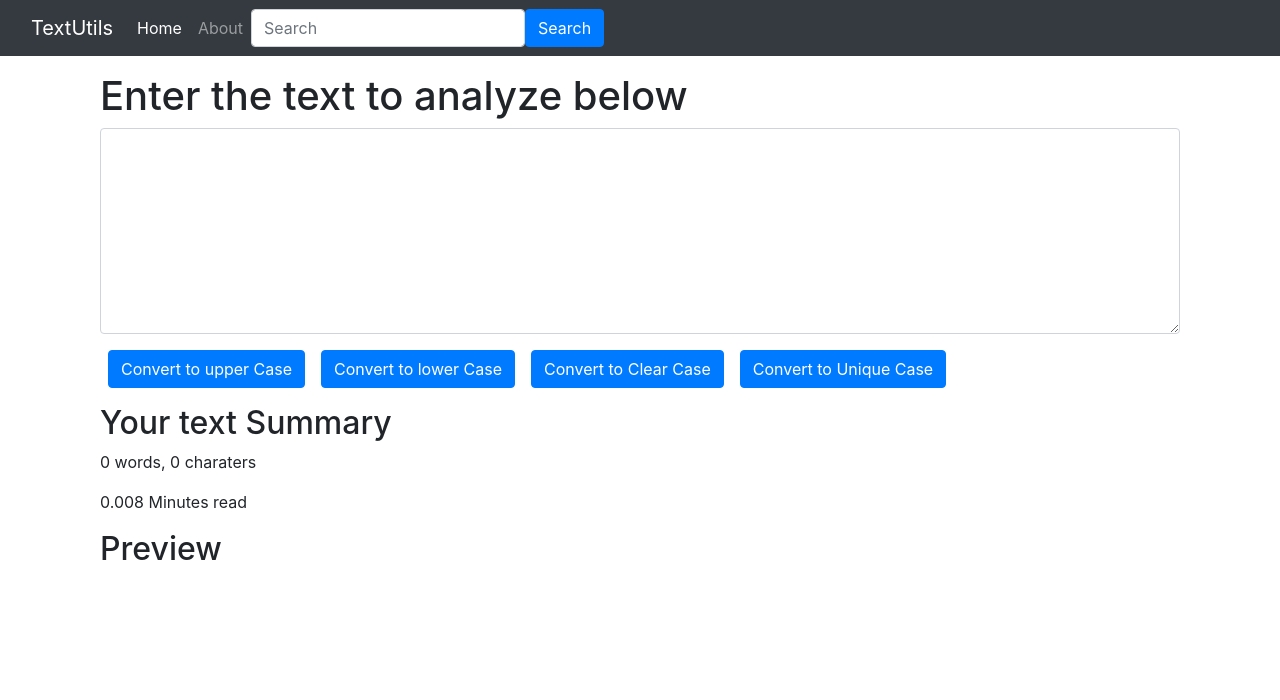
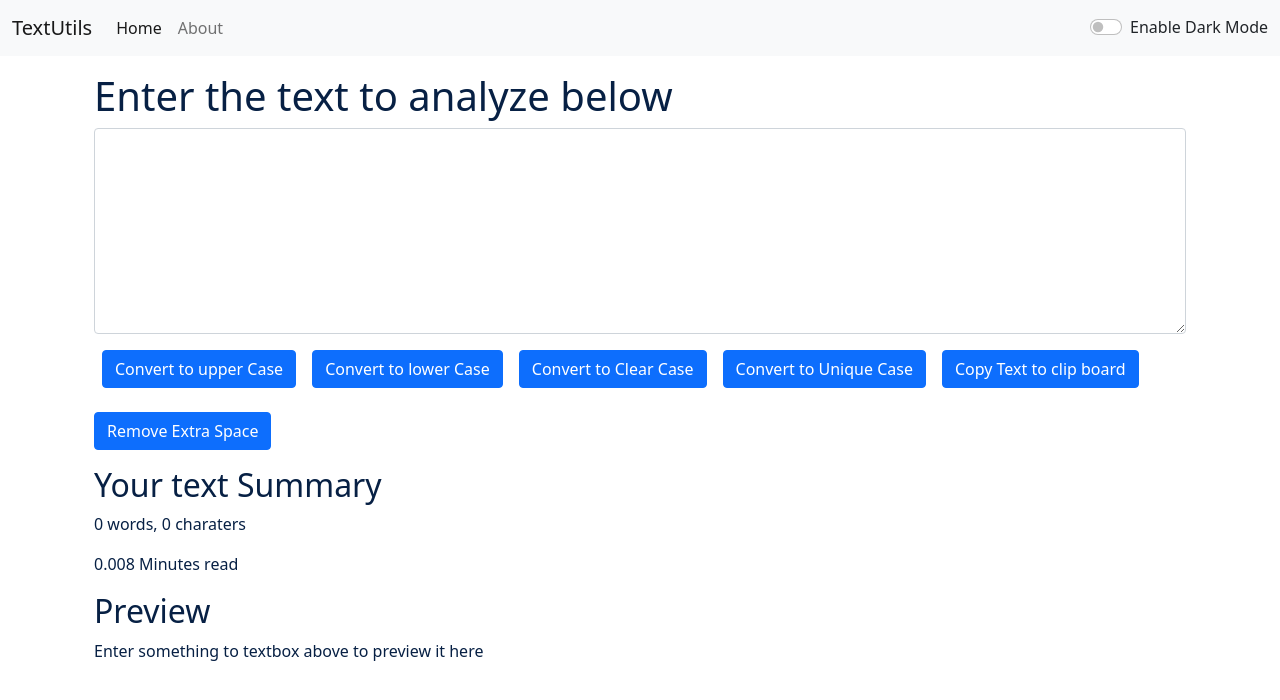
Before and after one commit to shubhamk23/ReactJsDemo, a React (Create React App) app: page / in a window 1280 px wide. Shown: the top 700 px of the page. Built offline with nearby package versions, Linux system fonts and the light colour scheme.

Commit message:
video-12 Improving Dark Mode & Refactoring App Component

```diff
--- a/package.json
+++ b/package.json
@@ -6,6 +6,7 @@
     "@testing-library/jest-dom": "^5.16.5",
     "@testing-library/react": "^13.4.0",
     "@testing-library/user-event": "^13.5.0",
+    "bootstrap": "^5.2.3",
     "react": "^18.2.0",
     "react-dom": "^18.2.0",
     "react-scripts": "5.0.1",
--- a/public/index.html
+++ b/public/index.html
@@ -7,41 +7,19 @@
     <meta name="theme-color" content="#000000" />
     <meta
       name="description"
-      content="Web site created using create-react-app"
+      content="TextUtils is a word counter and a character counting utility which can be used to manipulate your text in the way you want. You can remove extra spaces, copy the manipulated text as well as convert your text from Uppercase to lowercase and lowercase to Uppercase"
     />
-    <link rel="apple-touch-icon" href="%PUBLIC_URL%/logo192.png" />
-    <!--
-      manifest.json provides metadata used when your web app is installed on a
-      user's mobile device or desktop. See https://developers.google.com/web/fundamentals/web-app-manifest/
-    -->
+    <link rel="apple-touch-icon" href="%PUBLIC_URL%/favicon-16x16.png" />
     <link rel="manifest" href="%PUBLIC_URL%/manifest.json" />
-    <!--
-      Notice the use of %PUBLIC_URL% in the tags above.
-      It will be replaced with the URL of the `public` folder during the build.
-      Only files inside the `public` folder can be referenced from the HTML.
+    <!-- Bootstrap CSS -->
+    <link href="https://cdn.jsdelivr.net/npm/bootstrap@5.1.0/dist/css/bootstrap.min.css" rel="stylesheet" integrity="sha384-KyZXEAg3QhqLMpG8r+8fhAXLRk2vvoC2f3B09zVXn8CA5QIVfZOJ3BCsw2P0p/We" crossorigin="anonymous">
 
-      Unlike "/favicon.ico" or "favicon.ico", "%PUBLIC_URL%/favicon.ico" will
-      work correctly both with client-side routing and a non-root public URL.
-      Learn how to configure a non-root public URL by running `npm run build`.
-    -->
-  <link rel="stylesheet" href="https://cdn.jsdelivr.net/npm/bootstrap@4.3.1/dist/css/bootstrap.min.css" integrity="sha384-ggOyR0iXCbMQv3Xipma34MD+dH/1fQ784/j6cY/iJTQUOhcWr7x9JvoRxT2MZw1T" crossorigin="anonymous">
-
-    <title>React App</title>
+    <title>TextUtils - Word counter | character counter | lowercase to uppercase | uppercase to lowercase</title>
   </head>
   <body>
     <noscript>You need to enable JavaScript to run this app.</noscript>
     <div id="root"></div>
-    <!--
-      This HTML file is a template.
-      If you open it directly in the browser, you will see an empty page.
 
-      You can add webfonts, meta tags, or analytics to this file.
-      The build step will place the bundled scripts into the <body> tag.
-
-      To begin the development, run `npm start` or `yarn start`.
-      To create a production bundle, use `npm run build` or `yarn build`.
-    -->
-  <script src="https://cdn.jsdelivr.net/npm/popper.js@1.14.7/dist/umd/popper.min.js" integrity="sha384-UO2eT0CpHqdSJQ6hJty5KVphtPhzWj9WO1clHTMGa3JDZwrnQq4sF86dIHNDz0W1" crossorigin="anonymous"></script>
-
+    <script src="https://cdn.jsdelivr.net/npm/bootstrap@5.1.0/dist/js/bootstrap.bundle.min.js" integrity="sha384-U1DAWAznBHeqEIlVSCgzq+c9gqGAJn5c/t99JyeKa9xxaYpSvHU5awsuZVVFIhvj" crossorigin="anonymous"></script>
   </body>
-</html>
+  </html>
--- a/src/App.js
+++ b/src/App.js
@@ -1,16 +1,31 @@
-
 import './App.css';
 // import About from './components/About';
 import Navbar from './components/Navbar';
 import TextForm from './components/TextForm';
+import React, {useState} from 'react';
 
 function App() {
   // Here we can return only one tag (This is JSX)
+    const [mode, setMode] = useState('light'); //whether Dark Mode Enabled or not
+
+    const toggleMode = ()=>{
+      if(mode === "light")
+      {
+          setMode("dark");
+          document.body.style.backgroundColor= '#072044';
+      }
+      else{
+        setMode("light");
+        document.body.Style.backgroundColor= 'white';
+
+      }
+    }
   return (
     <>
-    <Navbar title="TextUtils"/>
+    <Navbar title="TextUtils" mode = {mode} toggleMode={toggleMode}/>
     <div className="container my-3">
-      <TextForm heading="Enter the text to analyze below"/>
+      <TextForm heading="Enter the text to analyze below" mode={mode}/>
+
       {/* <About/> */}
     </div>
 
--- a/src/components/About.js
+++ b/src/components/About.js
@@ -1,4 +1,4 @@
-import React, {useState, useSyncExternalStore} from 'react'
+import React, {useState} from 'react'
 
 export default function About() {
 
@@ -35,49 +35,54 @@ export default function About() {
     }
 
   return (
+    <>
+     <link href="https://cdn.jsdelivr.net/npm/bootstrap@5.1.2/dist/css/bootstrap.min.css" rel="stylesheet" integrity="sha384-uWxY/CJNBR+1zjPWmfnSnVxwRheevXITnMqoEIeG1LJrdI0GlVs/9cVSyPYXdcSF" crossorigin="anonymous"/>
+    {/* </script src="https://cdn.jsdelivr.net/npm/bootstrap@5.1.2/dist/js/bootstrap.bundle.min.js" integrity="sha384-kQtW33rZJAHjgefvhyyzcGF3C5TFyBQBA13V1RKPf4uH+bwyzQxZ6CmMZHmNBEfJ" crossorigin="anonymous"></> */}
+
     <div className="container" style={myStyle}>
-        <h2 className='my-3'>About US</h2>
+        <h1>About Us</h1>
         <div className="accordion" id="accordionExample">
             <div className="accordion-item">
-                <h2 className="accordion-header">
-                <button className="accordion-button " style={myStyle} type="button" data-bs-toggle="collapse" data-bs-target="#collapseOne" aria-expanded="true" aria-controls="collapseOne">
+                <h2 className="accordion-header" id="headingOne">
+                <button className="accordion-button" style = {myStyle} type="button" data-bs-toggle="collapse" data-bs-target="#collapseOne" aria-expanded="true" aria-controls="collapseOne">
                     Accordion Item #1
                 </button>
                 </h2>
-                <div id="collapseOne" className="accordion-collapse collapse show" data-bs-parent="#accordionExample">
-                <div className="accordion-body">
+                <div id="collapseOne" className="accordion-collapse collapse show" aria-labelledby="headingOne" data-bs-parent="#accordionExample">
+                <div className="accordion-body" style={myStyle}>
                     <strong>This is the first item's accordion body.</strong> It is shown by default, until the collapse plugin adds the appropriate classes that we use to style each element. These classes control the overall appearance, as well as the showing and hiding via CSS transitions. You can modify any of this with custom CSS or overriding our default variables. It's also worth noting that just about any HTML can go within the <code>.accordion-body</code>, though the transition does limit overflow.
                 </div>
                 </div>
             </div>
             <div className="accordion-item">
-                <h2 className="accordion-header">
-                <button className="accordion-button collapsed" tyle={myStyle} type="button" data-bs-toggle="collapse" data-bs-target="#collapseTwo" aria-expanded="false" aria-controls="collapseTwo">
+                <h2 className="accordion-header" id="headingTwo">
+                <button className="accordion-button collapsed" style = {myStyle} type="button" data-bs-toggle="collapse" data-bs-target="#collapseTwo" aria-expanded="false" aria-controls="collapseTwo">
                     Accordion Item #2
                 </button>
                 </h2>
-                <div id="collapseTwo" className="accordion-collapse collapse" data-bs-parent="#accordionExample">
-                <div className="accordion-body">
+                <div id="collapseTwo" className="accordion-collapse collapse" aria-labelledby="headingTwo" data-bs-parent="#accordionExample">
+                <div className="accordion-body" style={myStyle}>
                     <strong>This is the second item's accordion body.</strong> It is hidden by default, until the collapse plugin adds the appropriate classes that we use to style each element. These classes control the overall appearance, as well as the showing and hiding via CSS transitions. You can modify any of this with custom CSS or overriding our default variables. It's also worth noting that just about any HTML can go within the <code>.accordion-body</code>, though the transition does limit overflow.
                 </div>
                 </div>
             </div>
             <div className="accordion-item">
-                <h2 className="accordion-header">
-                <button className="accordion-button collapsed" tyle={myStyle} type="button" data-bs-toggle="collapse" data-bs-target="#collapseThree" aria-expanded="false" aria-controls="collapseThree">
+                <h2 className="accordion-header" id="headingThree">
+                <button className="accordion-button collapsed" style = {myStyle} type="button" data-bs-toggle="collapse" data-bs-target="#collapseThree" aria-expanded="false" aria-controls="collapseThree">
                     Accordion Item #3
                 </button>
                 </h2>
-                <div id="collapseThree" className="accordion-collapse collapse" data-bs-parent="#accordionExample">
-                <div className="accordion-body">
+                <div id="collapseThree" className="accordion-collapse collapse" aria-labelledby="headingThree" data-bs-parent="#accordionExample">
+                <div className="accordion-body" style={myStyle}>
                     <strong>This is the third item's accordion body.</strong> It is hidden by default, until the collapse plugin adds the appropriate classes that we use to style each element. These classes control the overall appearance, as well as the showing and hiding via CSS transitions. You can modify any of this with custom CSS or overriding our default variables. It's also worth noting that just about any HTML can go within the <code>.accordion-body</code>, though the transition does limit overflow.
                 </div>
                 </div>
             </div>
         </div>
         <div className="container my-3">
-            <button onClick={toggleStyle} type="button" className="btn btn-primary">{btntext}</button>
+            <button onClick={toggleStyle} type='button' className='btn btn-primary'>{btntext}</button>
         </div>
     </div>
+    </>
   )
 }
--- a/src/components/Navbar.js
+++ b/src/components/Navbar.js
@@ -4,7 +4,7 @@ import PropTypes from 'prop-types'
 
 export default function Navbar(props) {
   return (
-    <nav className="navbar navbar-expand-lg navbar-dark bg-dark">
+    <nav className={`navbar navbar-expand-lg navbar-${props.mode} bg-${props.mode}`}>
     <div className="container-fluid">
     <a className="navbar-brand" href="/">{props.title}</a>
     <button className="navbar-toggler" type="button" data-bs-toggle="collapse" data-bs-target="#navbarSupportedContent" aria-controls="navbarSupportedContent" aria-expanded="false" aria-label="Toggle navigation">
@@ -19,10 +19,14 @@ export default function Navbar(props) {
           <a className="nav-link" href="/">{props.aboutText}</a>
         </li>
       </ul>
-      <form className="d-flex">
+      {/* <form className="d-flex">
         <input className="form-control me-2" type="search" placeholder="Search" aria-label="Search"/>
         <button className="btn btn-primary" type="submit">Search</button>
-      </form>
+      </form> */}
+      <div className={`form-check form-switch text-${props.mode === 'light'?'dark':'light'}`}>
+        <input className="form-check-input" onClick={props.toggleMode} type="checkbox" role="switch" id="flexSwitchCheckDefault"/>
+        <label className="form-check-label" htmlFor="flexSwitchCheckDefault">Enable Dark Mode</label>
+      </div>
     </div>
   </div>
   </nav>
--- a/src/components/TextForm.js
+++ b/src/components/TextForm.js
@@ -58,34 +58,48 @@ export default function TextForm(props) {
     //         setNumber(wordCount.length);
     //     }
     // }
+    const handleCopy = () => {
+        console.log("I am copy");
+        var text = document.getElementById("myBox");
+        text.select();
+        navigator.clipboard.writeText(text.value);
+    }
 
+    const handleExtraSpace = () => {
+        let newText = text.split(/[ ]+/);
+        setText(newText.join(" "));
+    }
     // This is used to type text in realtime
     const handleOnChange = (event) => {
         // console.log("On Change");
         setText(event.target.value);
     }
-
+    console.log(props.mode);
    return (
     <>
-    <div className="container">
+    <div className="container" style={{color: props.mode==='dark'?'white':'#072044'}}>
         <h1>{props.heading}</h1>
         <div className="mb-3">
-            <textarea className="form-control " value={text} onChange={handleOnChange} id="myBox" rows="8" cols="120"></textarea>
+            <textarea className="form-control " value={text} onChange={handleOnChange} style={{backgroundColor: props.mode==='dark'?'grey':'white', color: props.mode==='dark'?'white':'#072044'}} id="myBox" rows="8" cols="120"></textarea>
         </div>
         <button className="btn btn-primary mx-2" onClick={handleUpClick}>Convert to upper Case</button>
         <button className="btn btn-primary mx-2" onClick={handleLOWClick}>Convert to lower Case</button>
         <button className="btn btn-primary mx-2" onClick={handleClearClick}>Convert to Clear Case</button>
         <button className="btn btn-primary mx-2" onClick={handleUniqueClick}>Convert to Unique Case</button>
+        <button className="btn btn-primary mx-2" onClick={handleCopy}>Copy Text to clip board</button><br/><br/>
+        <button className="btn btn-primary mx-10" onClick={handleExtraSpace}>Remove Extra Space</button>
+
+
         {/* <button className="btn btn-primary mx-2" onClick={handleCountWord}>Head Count word</button> */}
 
     </div>
-    <div className="container my-3">
+    <div className="container my-3" style={{color: props.mode==='dark'?'white':'#072044'}}>
         <h2> Your text Summary</h2>
         <p>{text.split(' ').filter(function(text1){return text1 != ''}).length} words, {text.length} charaters</p>
         <p>{0.008 * text.split(" ").length} Minutes read </p>
         <h2>Preview </h2>
-        <p>{text}</p>
+        <p>{text.length>0?text:"Enter something to textbox above to preview it here"}</p>
     </div>
     </>
-  )
+  );
 }
```
Also changed, not shown: 1 other file (tests, documents, lock files or other folders).
